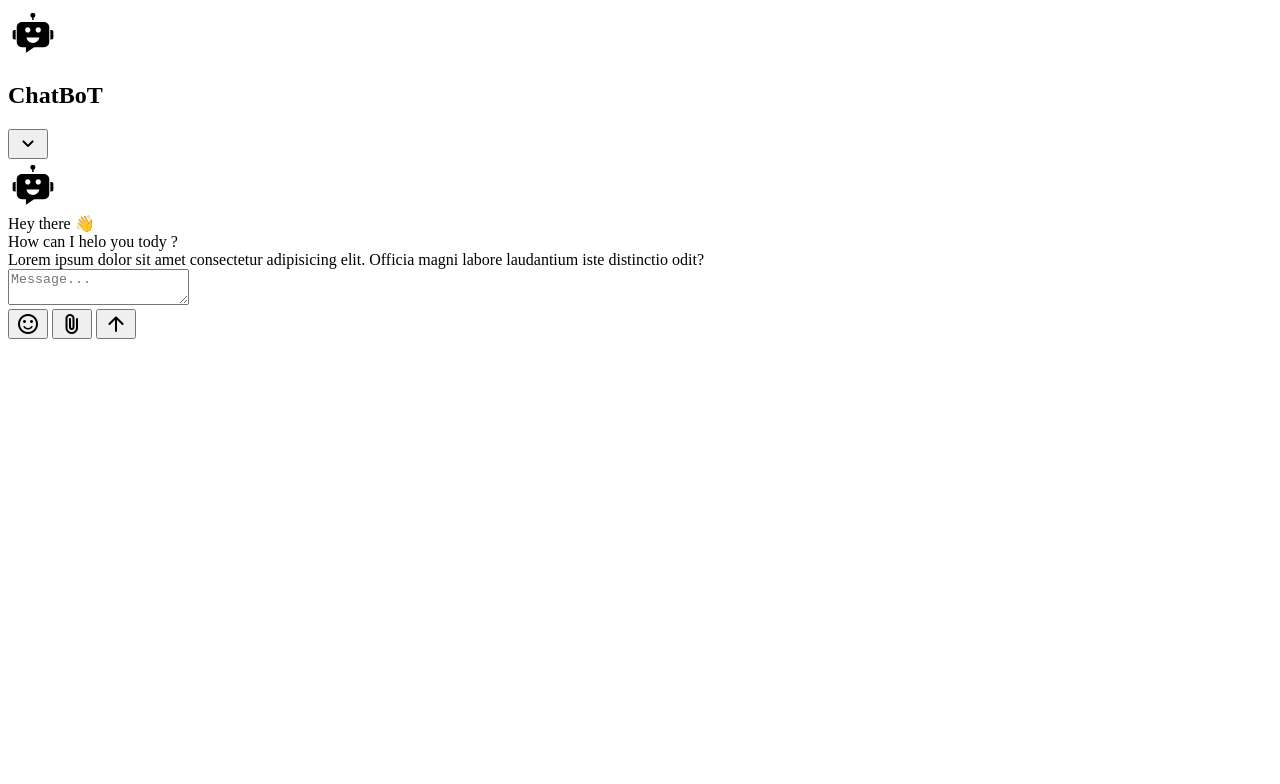
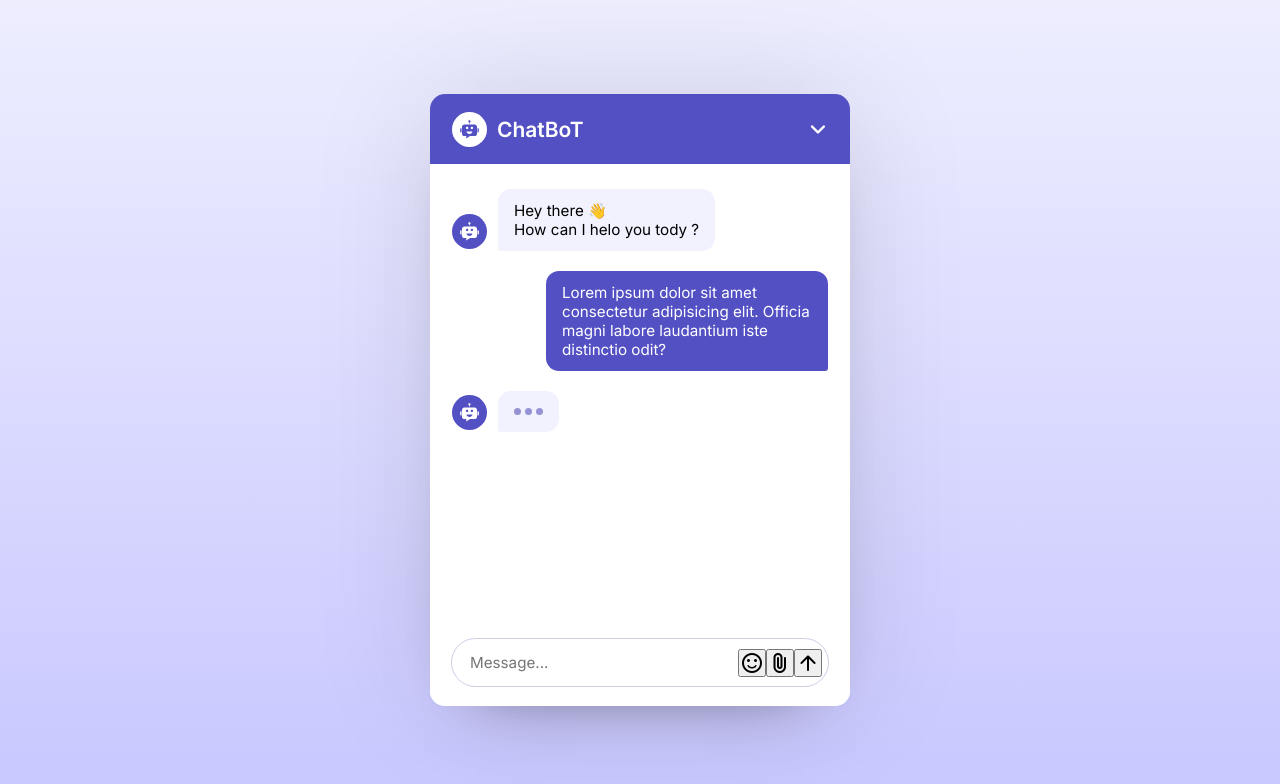
Before and after one commit to EmadAlHashash/Chatbot, a plain HTML site: page index.html in a window 1280 px wide. Drawn offline with nearby package versions, Linux system fonts and the light colour scheme.

Commit message:
footer chat

```diff
--- a/index.html
+++ b/index.html
@@ -5,16 +5,19 @@
     <meta name="viewport" content="width=device-width, initial-scale=1.0" />
     <link
       rel="stylesheet"
-      href="https://fonts.googleapis.com/css2?family=Material+Symbols+Rounded:opsz,wght,FILL,GRAD@24,400,0,0"
+      href="https://fonts.googleapis.com/css2?family=Material+Symbols+Rounded:opsz,wght,FILL,GRAD@48,400,0,0"
     />
+    <!-- css -->
+     <link rel="stylesheet" href="style.css">
     <title>Chat Bot Al-Hashash</title>
   </head>
   <body>
-    <div class="chat-bot-popup">
+    <div class="chatbot-popup">
       <!-- chatbot header -->
       <div class="chat-header">
         <div class="header-info">
           <svg
+          class="chatbot-logo"
             xmlns="http://www.w3.org/2000/svg"
             width="50"
             height="50"
@@ -26,13 +29,14 @@
           </svg>
           <h2 class="logo-text">ChatBoT</h2>
         </div>
-        <button class="material-symbols-rounded">keyboard_arrow_down</button>
+        <button id="close-chatbot" class="material-symbols-rounded">keyboard_arrow_down</button>
       </div>
       <!-- End chatbot header -->
       <!-- chatbot body -->
       <div class="chat-body">
         <div class="message bot-message">
           <svg
+          class="bot-avatar"
             xmlns="http://www.w3.org/2000/svg"
             width="50"
             height="50"
@@ -53,19 +57,38 @@
             magni labore laudantium iste distinctio odit?
           </div>
         </div>
+        <div class="message bot-message thinking">
+          <svg
+          class="bot-avatar"
+            xmlns="http://www.w3.org/2000/svg"
+            width="50"
+            height="50"
+            viewBox="0 0 1024 1024"
+          >
+            <path
+              d="M738.3 287.6H285.7c-59 0-106.8 47.8-106.8 106.8v303.1c0 59 47.8 106.8 106.8 106.8h81.5v111.1c0 .7.8 1.1 1.4.7l166.9-110.6 41.8-.8h117.4l43.6-.4c59 0 106.8-47.8 106.8-106.8V394.5c0-59-47.8-106.9-106.8-106.9zM351.7 448.2c0-29.5 23.9-53.5 53.5-53.5s53.5 23.9 53.5 53.5-23.9 53.5-53.5 53.5-53.5-23.9-53.5-53.5zm157.9 267.1c-67.8 0-123.8-47.5-132.3-109h264.6c-8.6 61.5-64.5 109-132.3 109zm110-213.7c-29.5 0-53.5-23.9-53.5-53.5s23.9-53.5 53.5-53.5 53.5 23.9 53.5 53.5-23.9 53.5-53.5 53.5zM867.2 644.5V453.1h26.5c19.4 0 35.1 15.7 35.1 35.1v121.1c0 19.4-15.7 35.1-35.1 35.1h-26.5zM95.2 609.4V488.2c0-19.4 15.7-35.1 35.1-35.1h26.5v191.3h-26.5c-19.4 0-35.1-15.7-35.1-35.1zM561.5 149.6c0 23.4-15.6 43.3-36.9 49.7v44.9h-30v-44.9c-21.4-6.5-36.9-26.3-36.9-49.7 0-28.6 23.3-51.9 51.9-51.9s51.9 23.3 51.9 51.9z"
+            ></path>
+          </svg>
+          <div class="message-text">
+           <div class="thinking-indicator">
+            <div class="dot"></div>
+            <div class="dot"></div>
+            <div class="dot"></div>
+           </div>
+          </div>
+        </div>
+      </div>
         <div class="chat-footer">
           <form action="#" class="chat-form">
             <textarea class="message-input" placeholder="Message..."></textarea>
             <div class="chat-controls">
-              <button class="material-symbols-rounded">
+              <button type="button" class="material-symbols-rounded">
                 sentiment_satisfied
               </button>
-              <button class="material-symbols-rounded">attach_file</button>
-              <button class="material-symbols-rounded">arrow_upward</button>
+              <button type="button" class="material-symbols-rounded">attach_file</button>
+              <button type="submit" class="material-symbols-rounded">arrow_upward</button>
             </div>
           </form>
-        </div>
-      </div>
       <!-- End chatbot body -->
     </div>
   </body>
--- a/style.css
+++ b/style.css
@@ -0,0 +1,210 @@
+@import url('https://fonts.googleapis.com/css2?family=Inter:opsz,wght@14..32,100..900&display=swap');
+
+* {
+    margin: 0;
+    padding: 0;
+    box-sizing: border-box;
+    font-family: "Inter", serif;
+}
+
+body {
+    display: flex;
+    align-items: center;
+    justify-content: center;
+    min-height: 100vh;
+    background: linear-gradient(#EEEEFF, #C8C7FF);
+}
+
+.chatbot-popup {
+    position: relative;
+    width: 420px;
+    background: #fff;
+    overflow: hidden;
+    border-radius: 15px;
+    box-shadow: 0 0 128px 0 rgba(0, 0, 0, 0.1),
+        0 32px 64px -48px rgba(0, 0, 0, 0.5);
+}
+
+.chat-header {
+    display: flex;
+    align-items: center;
+    background: #5350C4;
+    padding: 15px 22px;
+    justify-content: space-between;
+}
+
+.chat-header .header-info {
+    display: flex;
+    align-items: center;
+    gap: 10px;
+}
+
+.header-info .chatbot-logo {
+    width: 35px;
+    height: 35px;
+    padding: 6px;
+    fill: #5350C4;
+    flex-shrink: 0;
+    background: #fff;
+    border-radius: 50%;
+}
+
+.header-info .logo-text {
+    color: #fff;
+    font-size: 1.31rem;
+    font-weight: 600;
+}
+
+.chat-header #close-chatbot {
+    border: none;
+    width: 40px;
+    height: 40px;
+    border-radius: 50%;
+    background: none;
+    color: #fff;
+    font-size: 1.9rem;
+    padding-top: 2px;
+    margin-right: -10px;
+    cursor: pointer;
+    transition: 0.2s ease;
+}
+
+.chat-header #close-chatbot:hover {
+    background: #3d39ac;
+}
+
+.chat-body {
+    display: flex;
+    flex-direction: column;
+    gap: 20px;
+    height: 460px;
+    overflow-y: auto;
+    padding: 25px 22px;
+    margin-bottom: 82px;
+}
+
+.chat-body .message {
+    display: flex;
+    gap: 11px;
+    align-items: center;
+}
+
+.chat-body .bot-message .bot-avatar {
+    width: 35px;
+    height: 35px;
+    padding: 6px;
+    margin-bottom: 2px;
+    fill: #fff;
+    flex-shrink: 0;
+    align-self: flex-end;
+    background: #5350C4;
+    border-radius: 50%;
+}
+
+.chat-body .user-message {
+    flex-direction: column;
+    align-items: flex-end;
+}
+
+.chat-body .message .message-text {
+    padding: 12px 16px;
+    max-width: 75%;
+    font-size: 0.95rem;
+}
+
+.chat-body .bot-message.thinking .message-text {
+    padding: 2px 16px;
+
+}
+
+.chat-body .bot-message .message-text {
+    background: #F2F2FF;
+    border-radius: 13px 13px 13px 3px;
+}
+
+.chat-body .user-message .message-text {
+    background: #5350C4;
+    color: #fff;
+    border-radius: 13px 13px 3px 13px;
+}
+
+.chat-body .bot-message .thinking-indicator {
+    display: flex;
+    gap: 4px;
+    padding-block: 15px;
+}
+
+.chat-body .bot-message .thinking-indicator .dot {
+    height: 7px;
+    width: 7px;
+    opacity: 0.7;
+    border-radius: 50%;
+    background: #6f6bc2;
+    /* animation: dotPulse 1.8s ease-in-out infinite; */
+}
+
+.chat-body .bot-message .thinking-indicator .dot:nth-child(1) {
+    animation-delay: 0.2s;
+}
+
+.chat-body .bot-message .thinking-indicator .dot:nth-child(2) {
+    animation-delay: 0.3s;
+}
+
+.chat-body .bot-message .thinking-indicator .dot:nth-child(3) {
+    animation-delay: 0.4s;
+}
+
+@keyframes dotPulse {
+
+    0%,
+    44% {
+        transform: translateY(0);
+    }
+
+    28% {
+        opacity: 0.4;
+        transform: translateY(-4px);
+    }
+
+    44% {
+        opacity: 0.2;
+    }
+}
+
+.chat-footer {
+    position: absolute;
+    bottom: 0;
+    width: 100%;
+    padding: 15px 22px 20px;
+    background: #fff;
+}
+
+.chat-footer .chat-form {
+    display: flex;
+    align-items: center;
+    background: #fff;
+    border-radius: 32px;
+    outline: 1px solid #cccce5;
+}
+
+.chat-form .message-input {
+    width: 100%;
+    height: 47px;
+    border: none;
+    outline: none;
+    resize: none;
+    font-size: 0.95rem;
+    padding: 14px 0 13px 18px;
+    border-radius: inherit;
+}
+.chat-form .chat-controls {
+    display: flex;
+    height: 47px;
+    align-items: center;
+    align-self: flex-end;
+    padding-right: 6px;
+}
+.chat-form .chat-controls button {
+
+}
```
